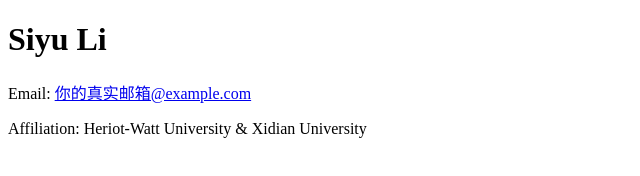
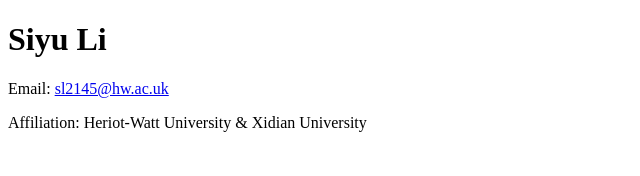
Before and after one commit to Siyu-Li-hw/Siyu-Li-hw.github.io, a plain HTML site: page index.html in a window 1280 px wide. Shown: the whole page, without its empty margins (0-640 px from the left). Drawn offline with Linux system fonts and the light colour scheme.

Commit message:
Update index.html

```diff
--- a/index.html
+++ b/index.html
@@ -12,7 +12,7 @@
   <p>
     Email:
     <a href="sl2145@hw.ac.uk"> <!-- 添加可点击的邮箱链接 -->
-      你的真实邮箱@example.com <!-- 这里必须替换！ -->
+      sl2145@hw.ac.uk <!-- 这里必须替换！ -->
     </a>
   </p>
 
```
